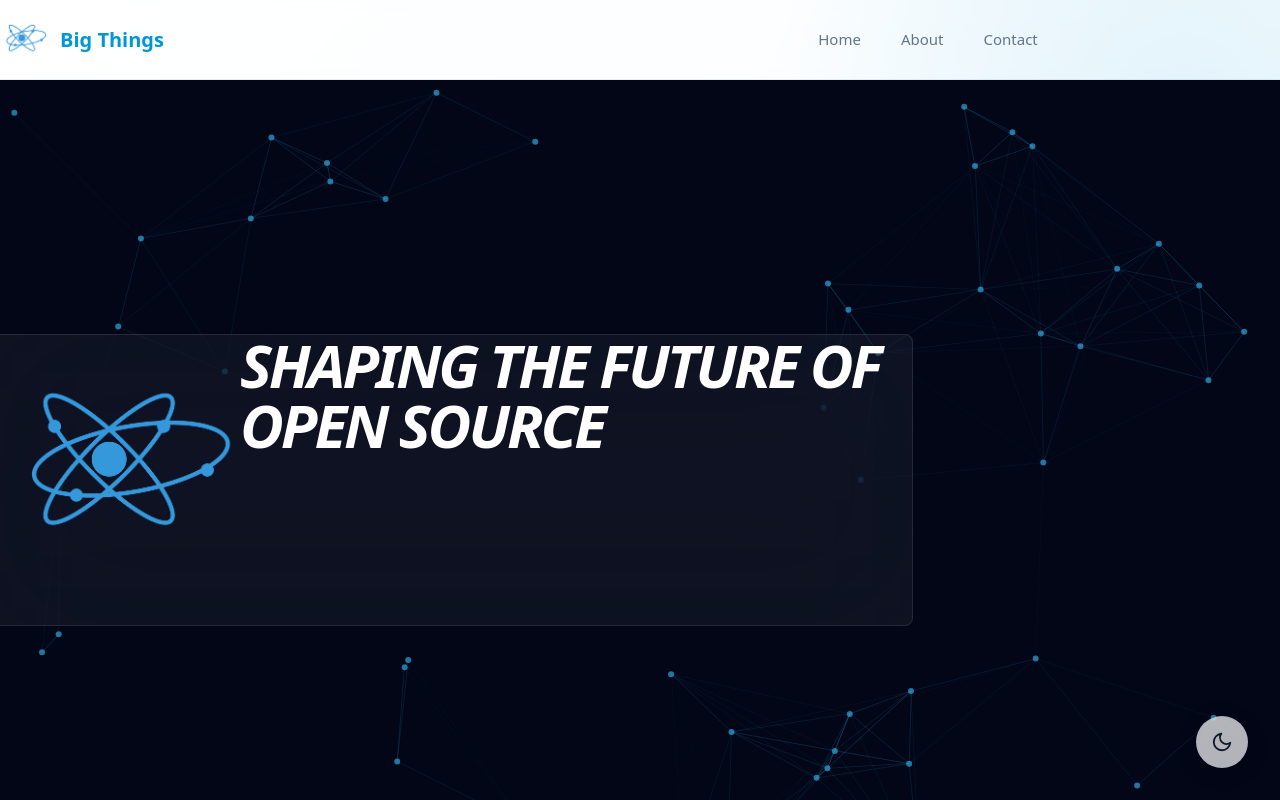
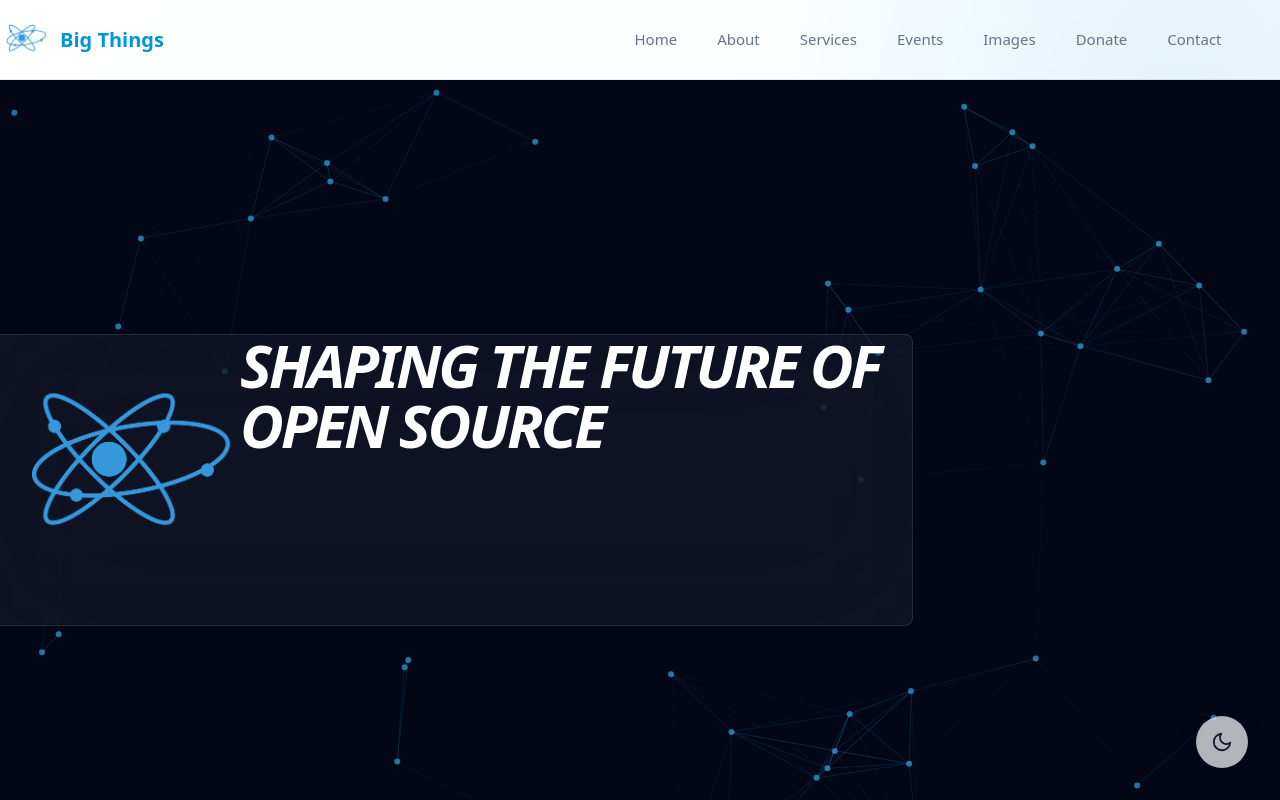
Before and after one commit to Big-Things-software/Big-Things-Software, a Next.js app: page / in a window 1280 px wide. Shown: the top 800 px of the page. Built offline with nearby package versions, Linux system fonts and the light colour scheme.

Commit message:
add more items to header

```diff
--- a/src/app/globals.css
+++ b/src/app/globals.css
@@ -174,7 +174,6 @@ img {
   color: var(--color-text-muted);
   transition: all var(--transition);
   position: relative;
-  padding: 0.5rem 0;
 }
 
 .header__nav-link::after {
@@ -820,4 +819,51 @@ img {
     padding: 0.875rem 1.75rem;
     font-size: 1rem;
   }
+
 }
+.header__nav-item.dropdown {
+  position: relative;
+  display: flex;
+  flex-direction: column;
+  align-items: center;
+}
+
+.dropdown-menu {
+  position: absolute;
+  top: 100%;
+  left: 50%;
+  transform: translateX(-50%) translateY(10px);
+
+  background: var(--color-surface);
+  backdrop-filter: blur(12px);
+  border: 1px solid var(--color-border);
+  border-radius: 12px;
+  padding: 1rem;
+  min-width: 160px;
+  list-style: none;
+
+  opacity: 0;
+  visibility: hidden;
+  transition: all var(--transition);
+  z-index: 100;
+  box-shadow: 0 10px 30px var(--color-shadow);
+}
+
+.header__nav-item.dropdown:hover .dropdown-menu {
+  opacity: 1;
+  visibility: visible;
+  transform: translateX(-50%) translateY(0);
+}
+
+.dropdown-item {
+  color: var(--color-text-muted);
+  font-size: 0.9rem;
+  padding: 0.5rem 0.75rem;
+  display: block;
+  transition: color var(--transition);
+  text-align: left;
+}
+
+.dropdown-item:hover {
+  color: var(--color-accent);
+}
--- a/src/components/Header.tsx
+++ b/src/components/Header.tsx
@@ -26,9 +26,39 @@ export default function Header() {
   <li>
     <Link href="/" className="header__nav-link">Home</Link>
   </li>
+
+  {/* About Dropdown */}
+  <li className="header__nav-item dropdown">
+    <button className="header__nav-link dropdown-toggle">About</button>
+    <ul className="dropdown-menu">
+      <li><Link href="/about/who-we-are" className="dropdown-item">Who We Are</Link></li>
+      <li><Link href="/about/team" className="dropdown-item">Our Team</Link></li>
+      <li><Link href="/about/careers" className="dropdown-item">Careers</Link></li>
+    </ul>
+  </li>
+
+  {/* Services Dropdown */}
+  <li className="header__nav-item dropdown">
+    <button className="header__nav-link dropdown-toggle">Services</button>
+    <ul className="dropdown-menu">
+      <li><Link href="/services/design" className="dropdown-item">Design</Link></li>
+      <li><Link href="/services/development" className="dropdown-item">Development</Link></li>
+      <li><Link href="/services/marketing" className="dropdown-item">Marketing</Link></li>
+    </ul>
+  </li>
+
   <li>
-              <Link href="/about" className="header__nav-link">About</Link>
+    <Link href="/events" className="header__nav-link">Events</Link>
   </li>
+
+  <li>
+    <Link href="/images" className="header__nav-link">Images</Link>
+  </li>
+
+  <li>
+    <Link href="/donate" className="header__nav-link header__nav-link--highlight">Donate</Link>
+  </li>
+
   <li>
     <Link href="/contact" className="header__nav-link">Contact</Link>
   </li>
```
Lines whose indentation alone changed are shown as unchanged.
